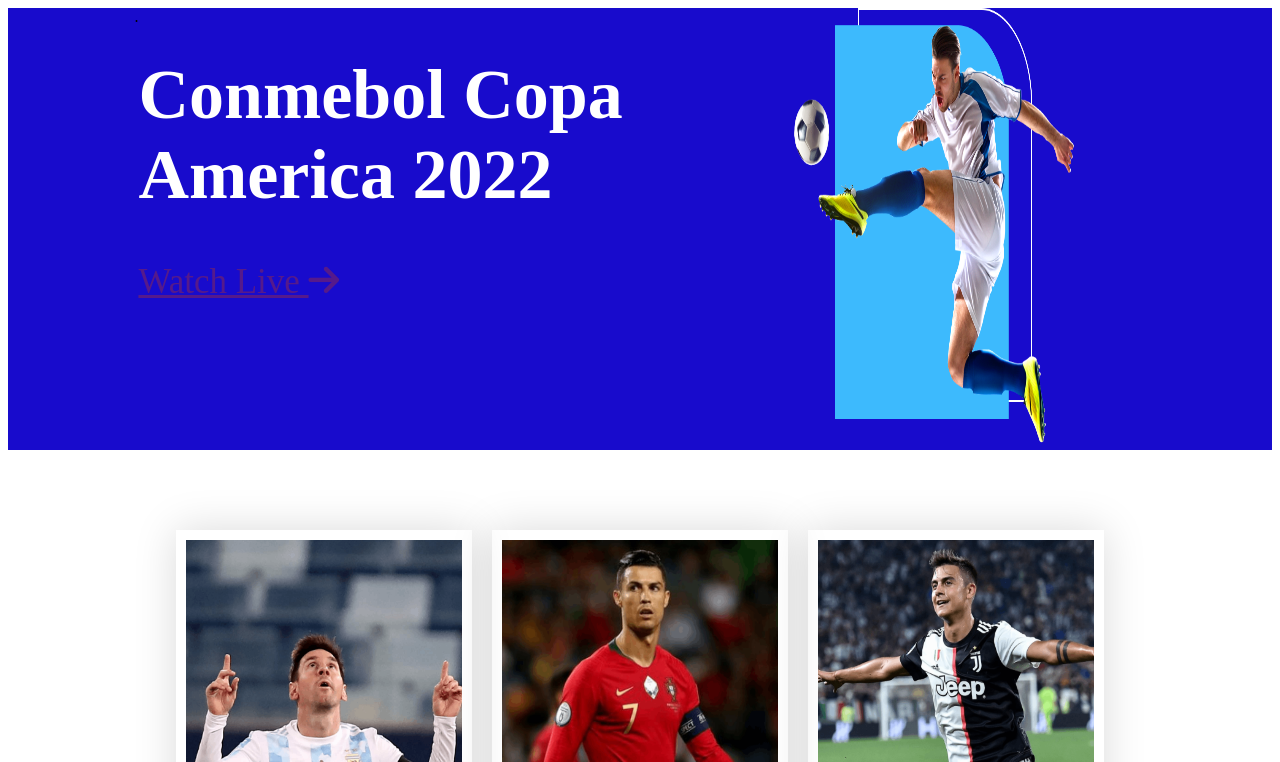
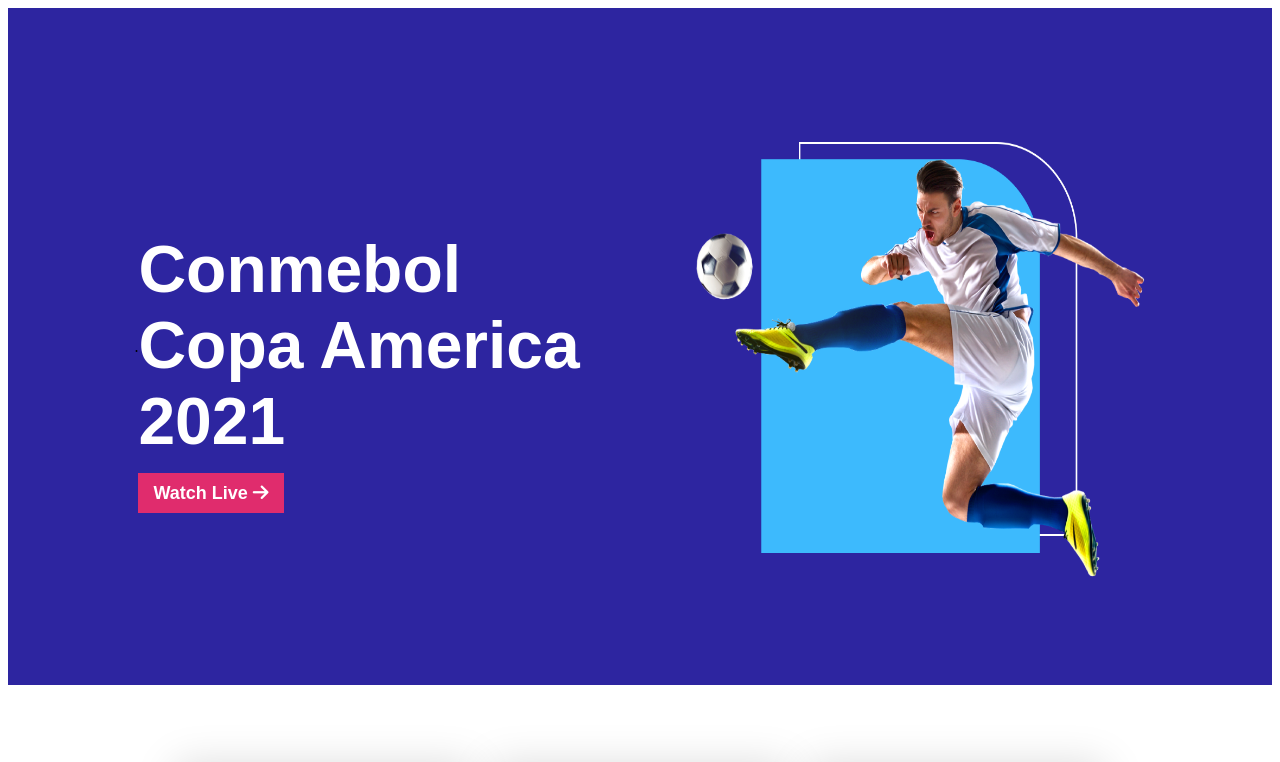
Before and after one commit to farid5630/football-assingment-02, a plain HTML site: page index.html in a window 1280 px wide. Shown: the top 762 px of the page. Drawn offline with Linux system fonts and the light colour scheme.

Commit message:
ordhek complete

```diff
--- a/index.html
+++ b/index.html
@@ -20,7 +20,7 @@
         <div class="top-feature">
             .
             <div class="top-content">
-                <h1>Conmebol Copa America 2022</h1>
+                <h1>Conmebol Copa America 2021</h1>
                 <a href="">Watch Live <i class="fas fa-arrow-right"></i></a>
             </div>
             <div class="top-banner">
--- a/style.css
+++ b/style.css
@@ -2,74 +2,46 @@
 body{
     @import url('https://fonts.googleapis.com/css2?family=Poppins:wght@700&display=swap');
 }
-/* .top-feture{
+
+header{
     width: 100%;
     height: 677px;
-    background-color: #2D25A0;
+    display: flex;
+    justify-content: center;
+    background-color:#2D25A0;
+}
+.top-feature{
+    width: 80%;
+    display: flex;
+    justify-content: space-between;
+    align-items: center;
+
 }
 .top-content{
+    width: 100%;
+    font-size: 33px;
+    font-weight: 700;
+    font-family: 'Poppins', sans-serif;
     color: #ffffff;
-    position: absolute;
-    width: 485px;
-    height: 230px;
-    top: 207px;
-    left: 156px;
-    font-family: 'Poppins', sans-serif;
-    font-size: 34px;
-    line-height: 80px;
-
+    margin-right: 51px;
 }
-.top-content h1{
-    margin: 0;
+.top-content h1 {
+    margin-bottom: 10px;
 }
 .top-content a{
     color: #ffffff;
-    padding: 10px;
+    padding: 10px 15px;
     background: #E02C6D;
     text-decoration: none;
     font-size: 18px;
 }
-.top-banner img{
-    position: absolute;
-    width: 495px;
-    height: 438px;
-    top: 135px;
-    left: 650px;
-    margin: 25px;
-    bottom: 86px;
-    border: 3px solid red;
-} */
-header{
-    display: flex;
-    justify-content: center;
-    background-color: #180bcc;
-}
-
-/* .top-feature{
-    width: 80%;
-    height: 677px;
-    display: grid;
-    grid-template-columns: repeat(2, 1fr);
-    align-items: center;
-    background-color: #433caa;
-    border: 3px solid red;
-
-} */
-.top-feature{
-    width: 80%;
-    display: grid;
-    grid-template-columns: repeat(1, 1fr);
-    display: flex;
-    justify-content: center;
-
-}
-.top-content{
-    font-size: 35px;
-    color: #ffffff;
-    margin-right: 51px;
+.top-banner{
+    width: 100%;
+    height: 410px;
+    margin-left: 51px;
 }
 .top-banner img{
-    width: 80%;
+    width: 100%;
     height: 438px;
 }
 
```
